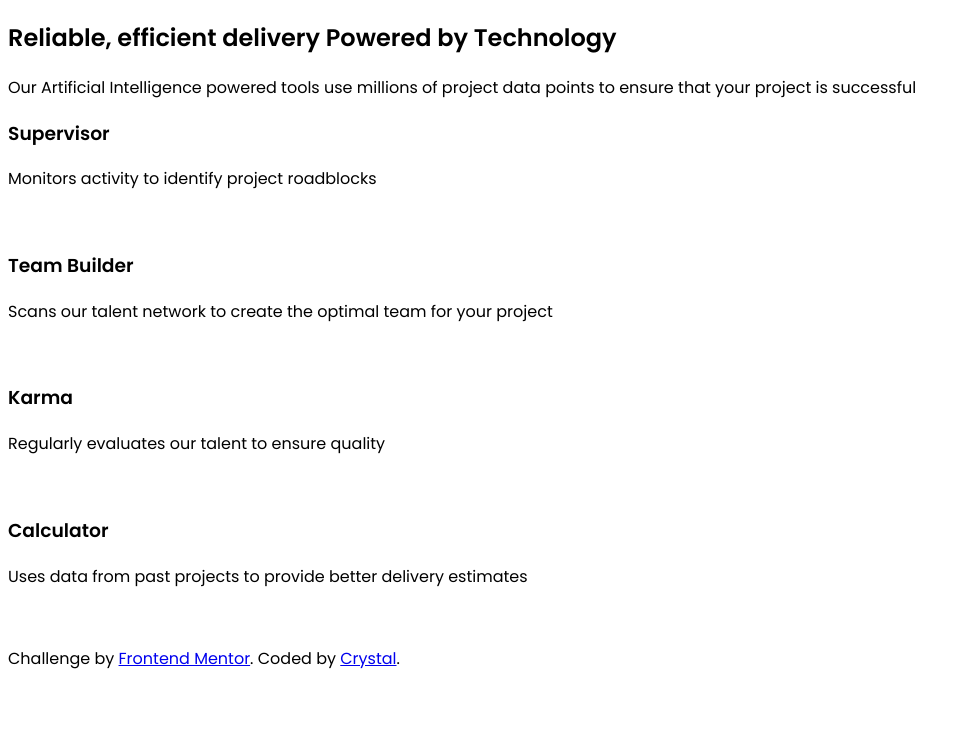
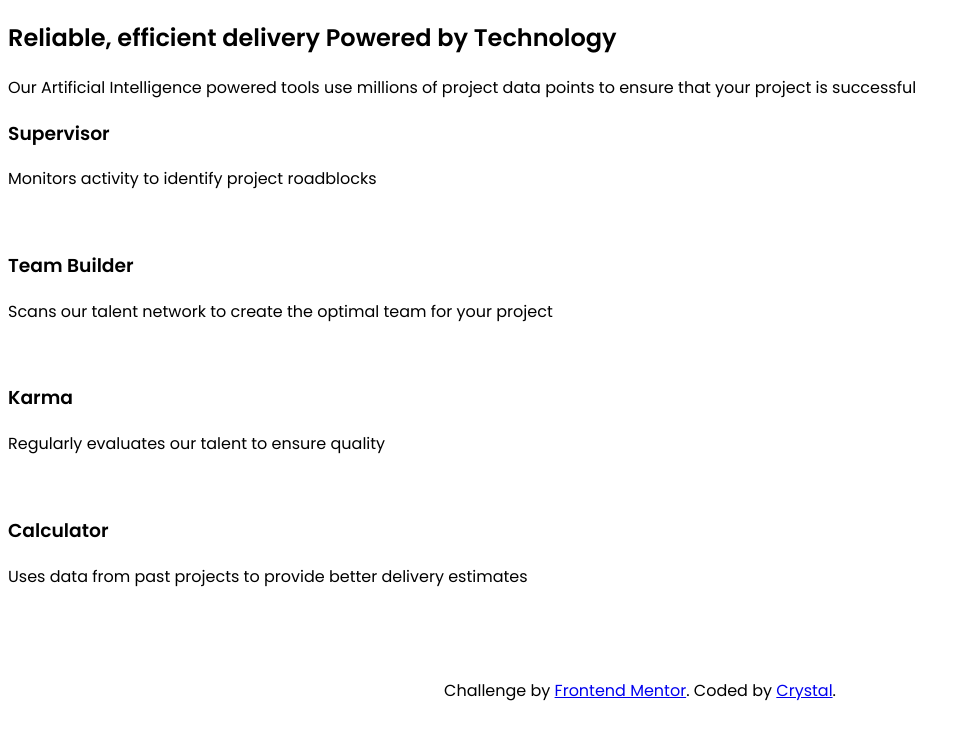
Before and after one commit to crwainstock/fe-mentor-four-card-feature, a plain HTML site: page index.html in a window 1280 px wide. Shown: the whole page, without its empty margins (0-970 px from the left). Drawn offline with Linux system fonts and the light colour scheme.

Commit message:
add footer styling

```diff
--- a/styles.css
+++ b/styles.css
@@ -3,3 +3,8 @@ body,
 html {
   font-family: "Poppins", sans-serif;
 }
+
+footer {
+  margin-top: 3rem;
+  text-align: center;
+}
```
